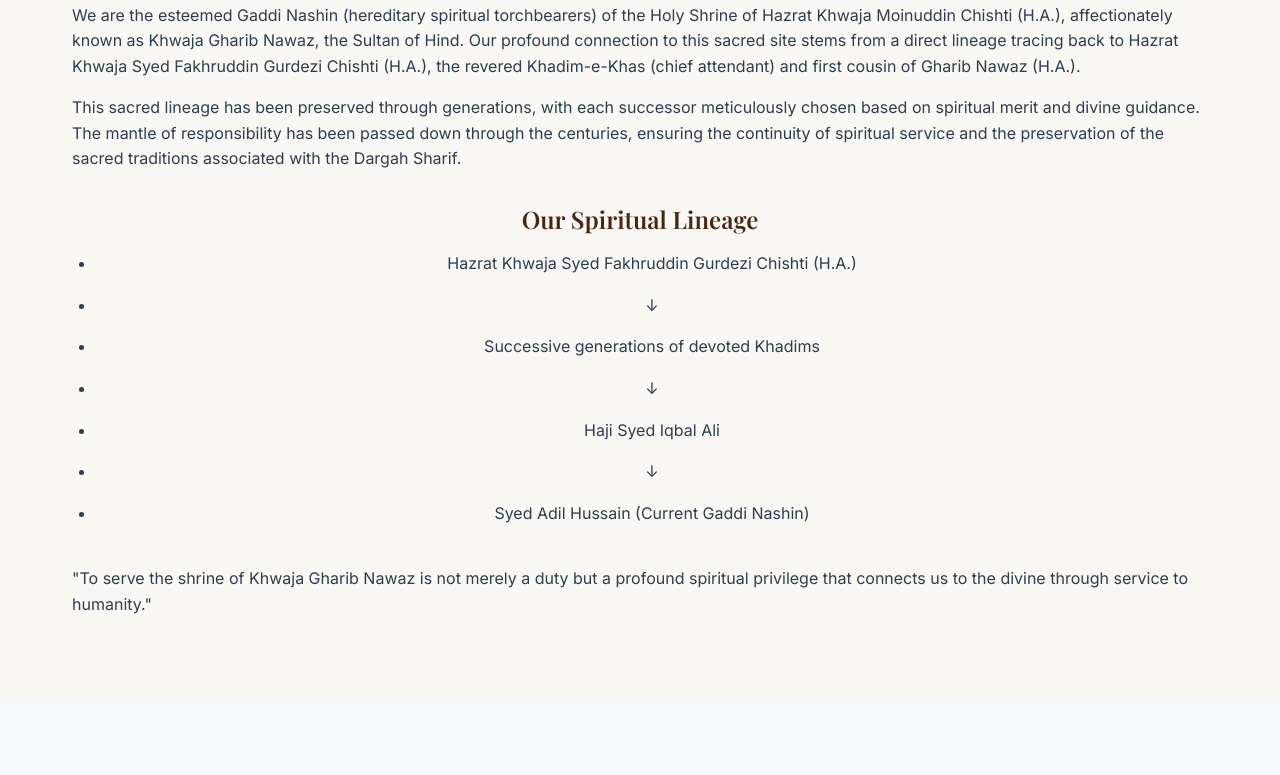
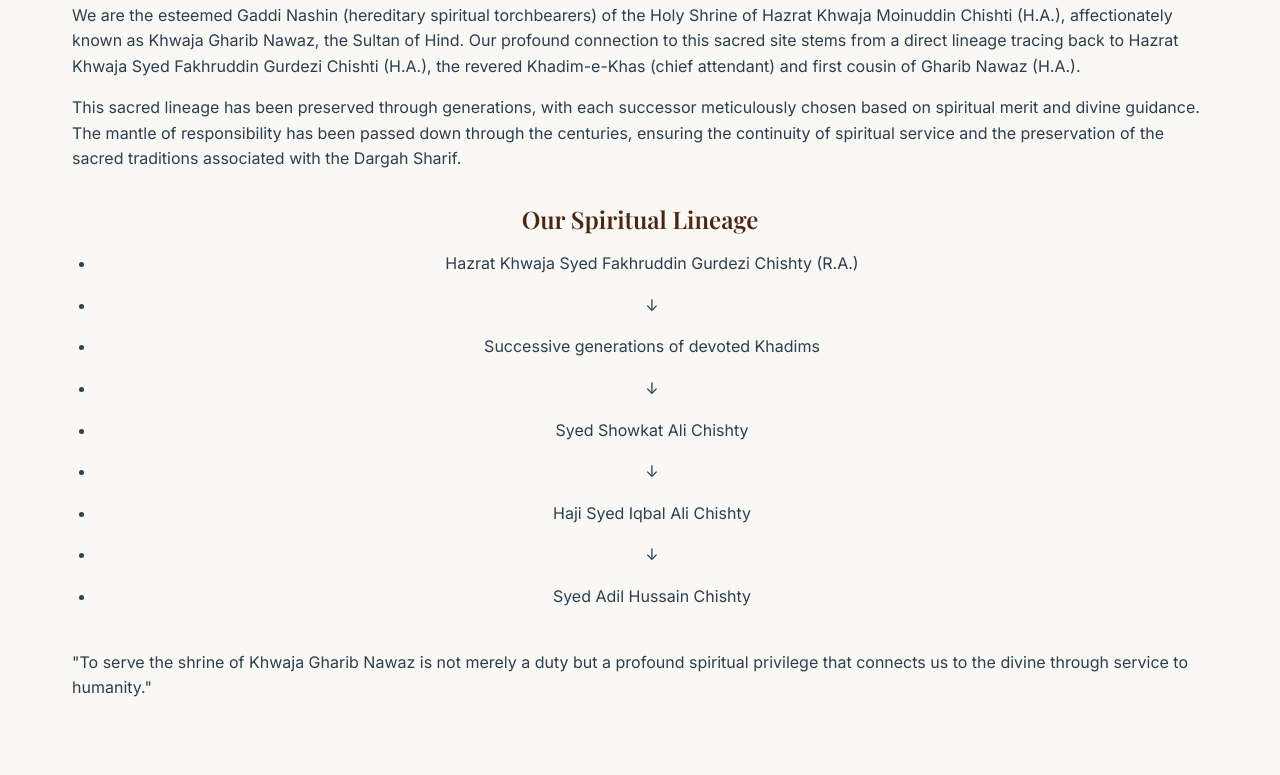
Before and after one commit to adilmiya/chishty-sufi-markaz, a plain HTML site: page about.html in a window 1280 px wide. Shown: the part 549-1324 px from the top of the page. Drawn offline with nearby package versions, Linux system fonts and the light colour scheme.

Commit message:
Update about.html

```diff
--- a/about.html
+++ b/about.html
@@ -44,13 +44,15 @@
             <div class="spiritual-lineage">
                 <h3>Our Spiritual Lineage</h3>
                 <ul>
-                    <li>Hazrat Khwaja Syed Fakhruddin Gurdezi Chishti (H.A.)</li>
+                    <li>Hazrat Khwaja Syed Fakhruddin Gurdezi Chishty (R.A.)</li>
                     <li>↓</li>
                     <li>Successive generations of devoted Khadims</li>
                     <li>↓</li>
-                    <li>Haji Syed Iqbal Ali</li>
+                    <li>Syed Showkat Ali Chishty</li>
                     <li>↓</li>
-                    <li>Syed Adil Hussain (Current Gaddi Nashin)</li>
+                    <li>Haji Syed Iqbal Ali Chishty</li>
+                    <li>↓</li>
+                    <li>Syed Adil Hussain Chishty</li>
                 </ul>
             </div>
 
```
